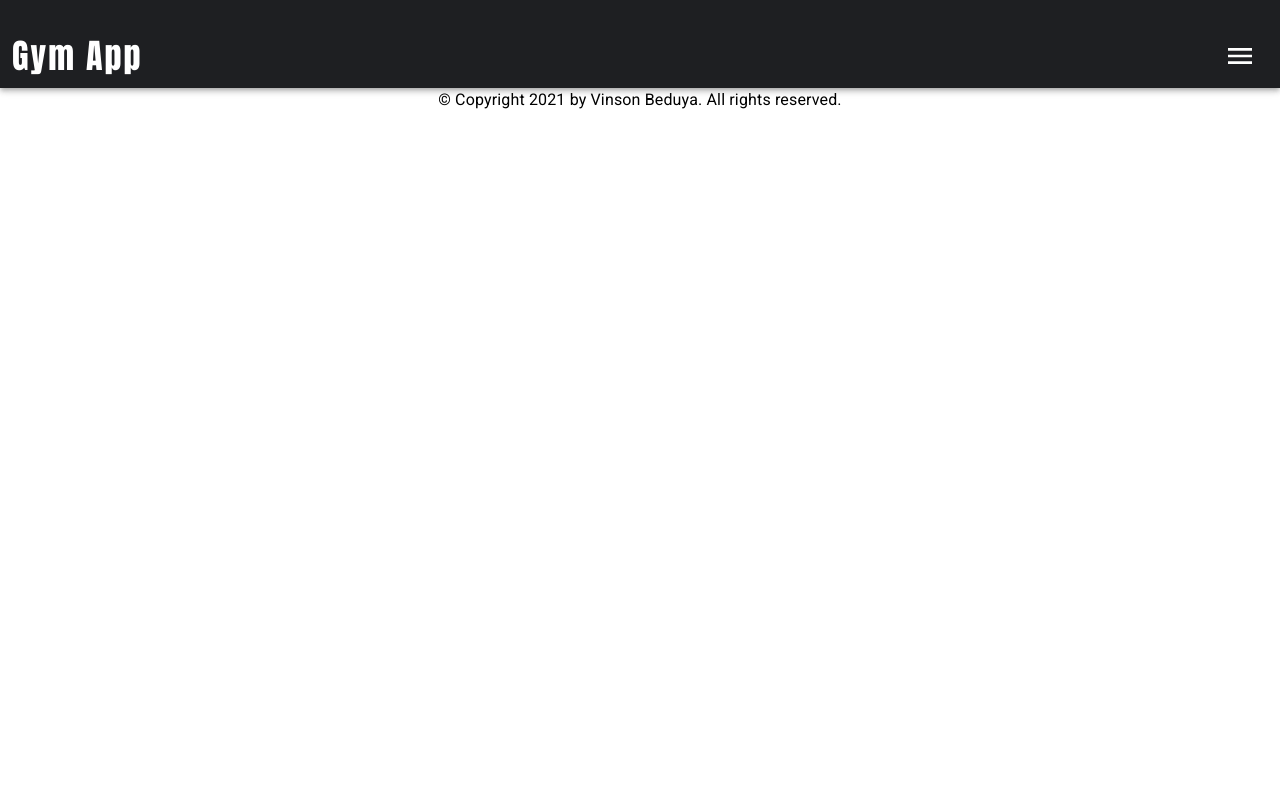
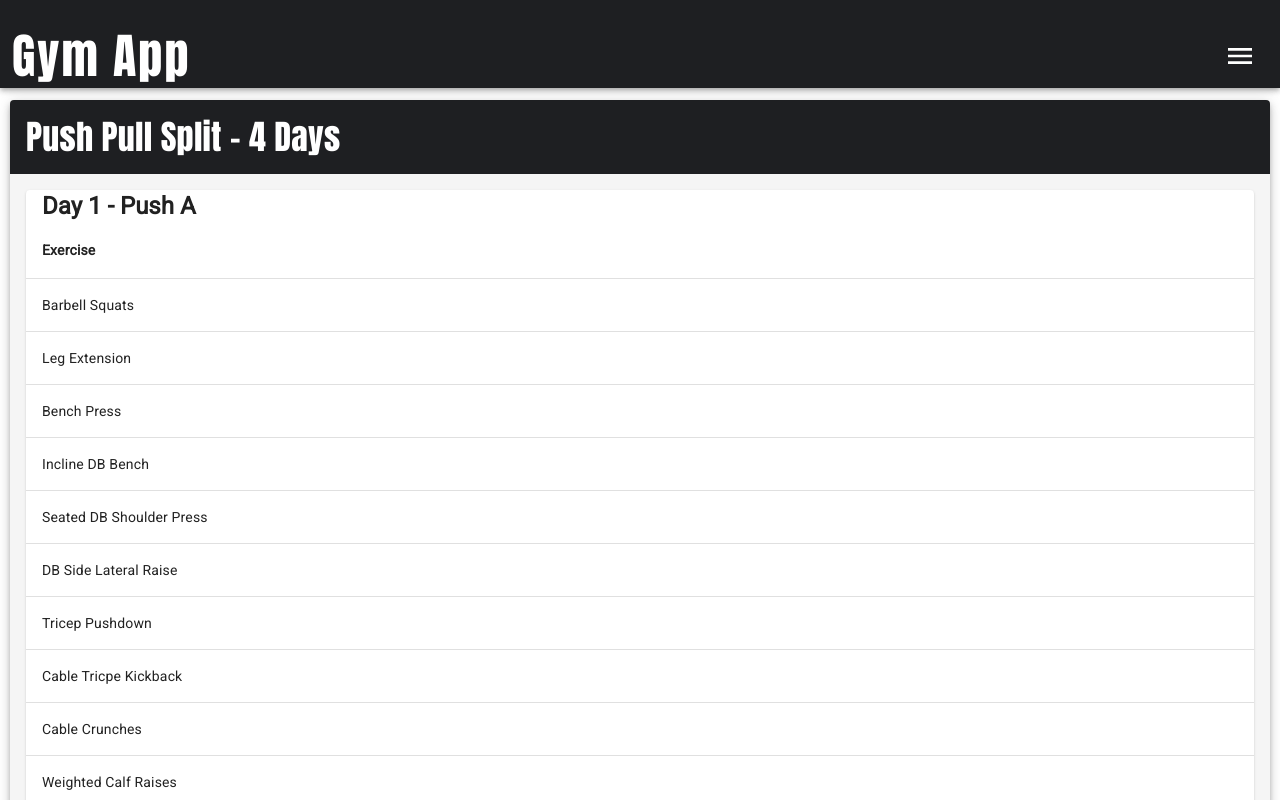
Before and after one commit to justvinny/full-stack-gym-tracker-app, a React (Create React App) app in the folder frontend/: page / in a window 1280 px wide. Shown: the top 800 px of the page. Built offline with nearby package versions, Linux system fonts and the light colour scheme.

Commit message:
Added routine template page UI skeleton.
-This page will contain a few workout templates that a user can choose to follow if they don't have a workout program.
-A workout is placed inside a Card Layout.
-The exercises and the days will be palced inside tables.

```diff
--- a/frontend/src/App.css
+++ b/frontend/src/App.css
@@ -3,3 +3,7 @@ footer {
   flex-direction: column;
   align-items: center;
 }
+
+body{
+  margin-top: 100px;
+}
--- a/frontend/src/App.js
+++ b/frontend/src/App.js
@@ -1,13 +1,19 @@
 import './App.css';
-import { HashRouter as Router } from "react-router-dom";
+import { HashRouter as Router, Switch } from "react-router-dom";
 import { Typography } from "@material-ui/core";
 import TopAppBar from './components/TopAppBar';
+import RoutineTemplates from './pages/RoutineTemplates';
 
 const App = () => {
   return (
     <div className="App">
       <Router>
         <TopAppBar />
+        <main>
+          <Switch>
+            <RoutineTemplates />
+          </Switch>
+        </main>
         <footer>
           <Typography variant="body1">&copy; Copyright 2021 by Vinson Beduya. All rights reserved.</Typography>
         </footer>
--- /dev/null
+++ b/frontend/src/components/RoutineTemplates/RoutineCard.js
@@ -0,0 +1,84 @@
+import {
+    Card,
+    CardContent,
+    makeStyles,
+    Typography,
+    TableContainer,
+    Table,
+    TableHead,
+    TableBody,
+    TableRow,
+    TableCell,
+    Paper
+} from "@material-ui/core";
+import { textColor, bgColor } from "../../defaults";
+
+const useStyles = makeStyles((theme) => ({
+    card: {
+        margin: 10,
+        backgroundColor: "#f5f5f5"
+    },
+    cardHeader: {
+        backgroundColor: bgColor,
+        color: textColor,
+        display: "flex",
+        flexDirection: "row",
+        justifyContent: "space-between"
+    },
+    headerText: {
+        fontFamily: "Impact"
+    },
+    tableContainer: {
+        marginBottom: 20
+    },
+    table: {
+        minWidth: 650
+    },
+    boldText: {
+        fontWeight: 700
+    },
+    workoutDay: {
+        marginLeft: 16,
+        fontWeight: 700
+    }
+}));
+
+const RoutineCard = ({ routine }) => {
+    const classes = useStyles();
+    return (
+        <Card className={classes.card} elevation="5">
+            <CardContent className={classes.cardHeader}>
+                <Typography variant="h4" className={classes.headerText}>{routine.name}</Typography>
+            </CardContent>
+            <CardContent>
+                {routine.content.map(workout => {
+                    return (
+                        <>
+                            <TableContainer component={Paper} className={classes.tableContainer}>
+                                <Typography variant="h5" className={classes.workoutDay}>Day {workout.day} - {workout.name}</Typography>
+                                <Table className={classes.table}>
+                                    <TableHead>
+                                        <TableRow>
+                                            <TableCell className={classes.boldText}>Exercise</TableCell>
+                                        </TableRow>
+                                    </TableHead>
+                                    <TableBody>
+                                        {workout.exercises.map(exercise => {
+                                            return (
+                                                <TableRow>
+                                                    <TableCell component="th" scope="row">{exercise}</TableCell>
+                                                </TableRow>
+                                            )
+                                        })}
+                                    </TableBody>
+                                </Table>
+                            </TableContainer>
+                        </>
+                    )
+                })}
+            </CardContent>
+        </Card>
+    )
+}
+
+export default RoutineCard;
--- a/frontend/src/components/TopAppBar.js
+++ b/frontend/src/components/TopAppBar.js
@@ -5,6 +5,7 @@ import Toolbar from '@material-ui/core/Toolbar';
 import Typography from '@material-ui/core/Typography';
 import IconButton from '@material-ui/core/IconButton';
 import MenuIcon from '@material-ui/icons/Menu';
+import {bgColor} from '../defaults';
 
 const useStyles = makeStyles((theme) => ({
     root: {
@@ -12,7 +13,7 @@ const useStyles = makeStyles((theme) => ({
         flexDirection: "row",
         justifyContent: "space-between",
         padding: "24px 12px 0px 12px",
-        backgroundColor: "#1e1f22"
+        backgroundColor: bgColor
     },
     menuButton: {
         height: 32,
@@ -28,9 +29,9 @@ const TopAppBar = () => {
     const classes = useStyles();
 
     return (
-        <AppBar position="static">
+        <AppBar position="fixed">
             <Toolbar className={classes.root}>
-                <Typography variant="h4" className={classes.title} color="inherit">
+                <Typography variant="h3" className={classes.title} color="inherit">
                     Gym App
                 </Typography>
                 <IconButton edge="start" color="inherit" aria-label="menu">
--- /dev/null
+++ b/frontend/src/defaults.js
@@ -0,0 +1,4 @@
+const bgColor = "#1e1f22";
+const textColor = "#fff";
+
+export {bgColor , textColor};
--- /dev/null
+++ b/frontend/src/pages/RoutineTemplates.js
@@ -0,0 +1,92 @@
+import { Card, CardContent, makeStyles, Typography } from "@material-ui/core";
+import { bgColor, textColor } from "../defaults";
+import RoutineCard from "../components/RoutineTemplates/RoutineCard";
+
+const mockData = [
+    {
+        name: "Push Pull Split - 4 Days",
+        content: [
+            {
+                day: 1,
+                name: "Push A",
+                exercises: [
+                    "Barbell Squats",
+                    "Leg Extension",
+                    "Bench Press",
+                    "Incline DB Bench",
+                    "Seated DB Shoulder Press",
+                    "DB Side Lateral Raise",
+                    "Tricep Pushdown",
+                    "Cable Tricpe Kickback",
+                    "Cable Crunches",
+                    "Weighted Calf Raises"
+
+                ]
+            },
+            {
+                day: 2,
+                name: "Pull A",
+                exercises: [
+                    "Pullups",
+                    "Romanian Deadlift",
+                    "Hamstring Curls",
+                    "Lat Pulldown",
+                    "DB Row",
+                    "Face Pulls",
+                    "DB Hammer Curl",
+                    "DB Bicep Curl",
+                    "Barbell Shrugs",
+                    "Cable Crunches",
+                    "Weighted Calf Raises"
+                ]
+            },
+            {
+                day: 3,
+                name: "Push B",
+                exercises: [
+                    "Military Press",
+                    "Barbell Squats",
+                    "Leg Extension",
+                    "Incline DB Bench",
+                    "DB Shoulder Press",
+                    "DB Side Lateral Raise",
+                    "Tricep Pushdown",
+                    "Cable Tricpe Kickback",
+                    "Cable Crunches",
+                    "Weighted Calf Raises"
+                ]
+            },
+            {
+                day: 4,
+                name: "Pull B",
+                exercises: [
+                    "Conventional Deadlift",
+                    "Hamstring Curls",
+                    "Lat Pulldown",
+                    "Seated Cable Row",
+                    "Facepulls",
+                    "DB Hammer Curls",
+                    "DB Bicep Curls",
+                    "DB Shrugs",
+                    "Cable Crunches",
+                    "Weighted Calf Raises"
+                ]
+            }
+        ]
+    }
+]
+
+const useStyles = makeStyles((theme) => ({
+
+}));
+
+const RoutineTemplates = () => {
+    const classes = useStyles();
+    return (
+        <section>
+            {mockData.map(routine => <RoutineCard routine={routine}/>)}
+        </section>
+    )
+}
+
+export default RoutineTemplates;
```
